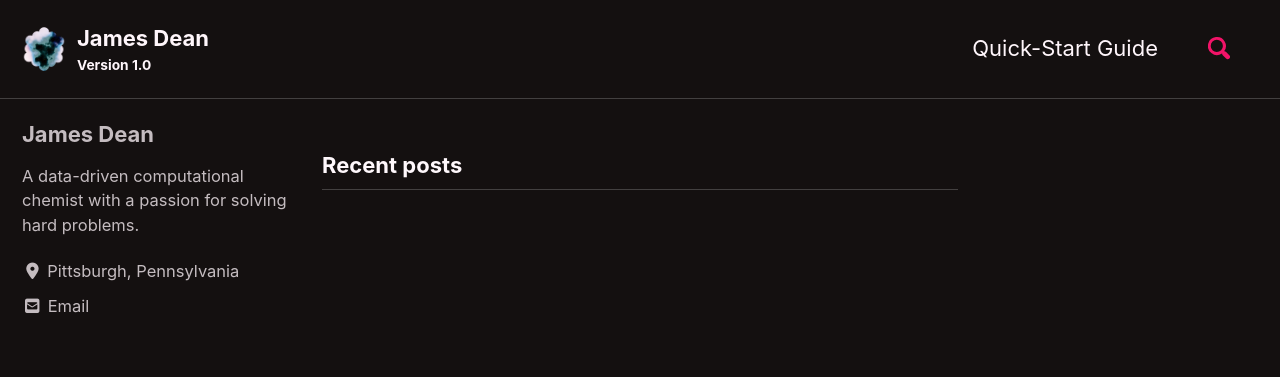
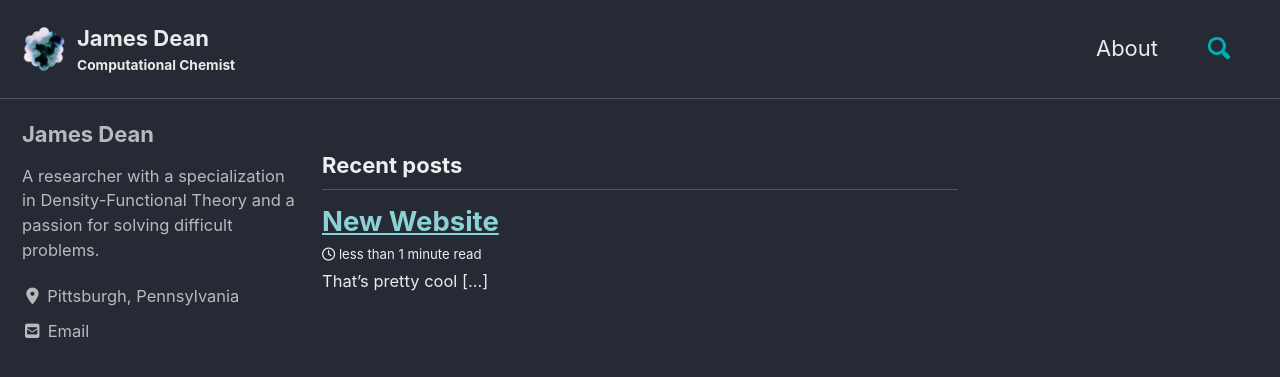
Before and after one commit to AcylSilane/acylsilane.github.io, a Jekyll site: the page built from index.html, in a window 1280 px wide and 900 px high. Shown: the top 377 px of the window. Built offline with Jekyll 4.4.1, drawn with Linux system fonts in a browser that asks for light colours; cached includes are drawn as plain includes; nearby versions of some CDN libraries; the list of posts is cut into pages by our own code.

```diff
--- a/_config.yml
+++ b/_config.yml
@@ -53,17 +53,17 @@ plugins:
 
 # theme                  : "minimal-mistakes-jekyll"
 # remote_theme           : "mmistakes/minimal-mistakes"
-minimal_mistakes_skin    : "neon" # "air", "aqua", "contrast", "dark", "dirt", "neon", "mint", "plum", "sunrise"
+minimal_mistakes_skin    : "dark" # "air", "aqua", "contrast", "dark", "dirt", "neon", "mint", "plum", "sunrise"
 
 # Site Settings
 locale                   : "en-US"
 title                    : "James Dean's Website"
 title_separator          : "-"
-subtitle                 : Version 1.0 # site tagline that appears below site title in masthead
+subtitle                 : Computational Chemist # site tagline that appears below site title in masthead
 name                     : "James Dean"
 description              : "Well, it's definitely a website!"
 url                      : "https://acylsilane.github.io"
-baseurl                  : # the subpath of your site, e.g. "/blog"
+baseurl                  : / # the subpath of your site, e.g. "/blog"
 repository               : "AcylSilane/acylsilane.github.io"
 teaser                   : assets/images/teaser_default.png
 logo                     : "assets/images/logo.png" # path of logo image to display in the masthead, e.g. "/assets/images/88x88.png"
@@ -136,7 +136,7 @@ analytics:
 author:
   name             : "James Dean"
   avatar           : # path of avatar image, e.g. "/assets/images/bio-photo.jpg"
-  bio              : "A data-driven computational chemist with a passion for solving hard problems."
+  bio              : "A researcher with a specialization in Density-Functional Theory and a passion for solving difficult problems."
   location         : "Pittsburgh, Pennsylvania"
   email            :  "jrd101 [at_symbol] pitt.edu"
   links:
--- a/_data/navigation.yml
+++ b/_data/navigation.yml
@@ -1,9 +1,7 @@
 # main links
 main:
-  - title: "Quick-Start Guide"
-    url: https://mmistakes.github.io/minimal-mistakes/docs/quick-start-guide/
-  # - title: "About"
-  #   url: https://mmistakes.github.io/minimal-mistakes/about/
+  - title: "About"
+    url: about/index.html
   # - title: "Sample Posts"
   #   url: /year-archive/
   # - title: "Sample Collections"
```
Also changed, not shown: _pages/category-archive.md (added, +6 -0 lines), _pages/collection-archive.html (added, +23 -0 lines), _pages/portfolio-archive.md (added, +10 -0 lines), _pages/tag-archive.md (added, +6 -0 lines), _pages/year-archive.md (added, +6 -0 lines), _posts/2020-05-11-First_Post.md (added, +20 -0 lines), about.md (added, +12 -0 lines), _layouts/home.html (line endings or trailing spaces).
